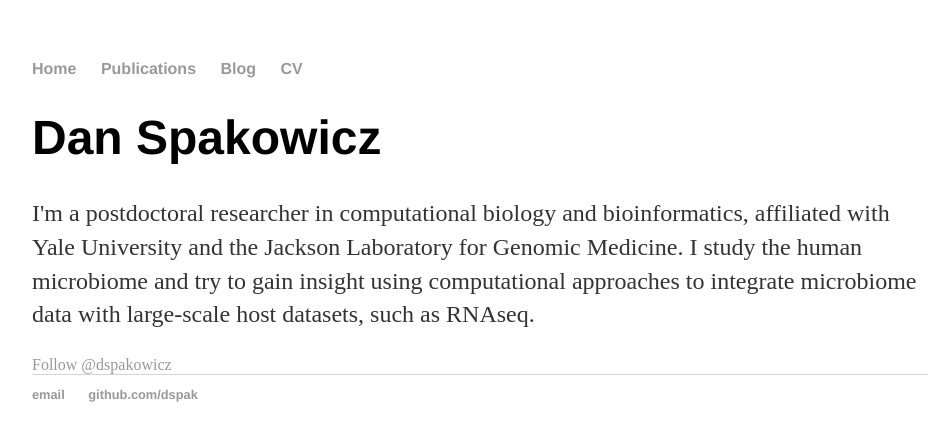
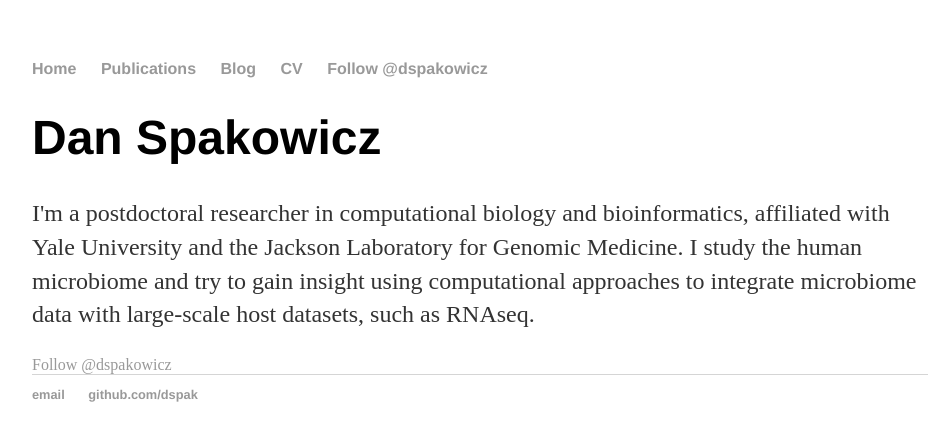
Before and after one commit to dspak/dspak.github.io, a Jekyll site: the page built from index.html, in a window 1280 px wide. Shown: the top 441 px of the page, without its empty margins (160-1107 px from the left). Built offline with Jekyll 4.4.1, drawn with Linux system fonts in a browser that asks for light colours; comment, search, counter and statistics services are not loaded.

Commit message:
twitter
add twitter to default layout

```diff
--- a/_layouts/default.html
+++ b/_layouts/default.html
@@ -12,6 +13,7 @@
 		        	<li><a href="https://scholar.google.com/citations?hl=en&user=Oxve9hAAAAAJ">Publications</a></li>
 	        		<li><a href="/blog">Blog</a></li>
 	        		<li><a href="http://danielspakowicz.me/2016_0330_Spakowicz_CV.pdf">CV</a></li>
+				<li><a href="https://twitter.com/dspakowicz" class="twitter-follow-button" data-show-count="false">Follow @dspakowicz</a></li>
 	    		</ul>
 			</nav>
 			<div class="container">
```
Also changed, not shown: other parts of _layouts/default.html (+1 -0 lines).
